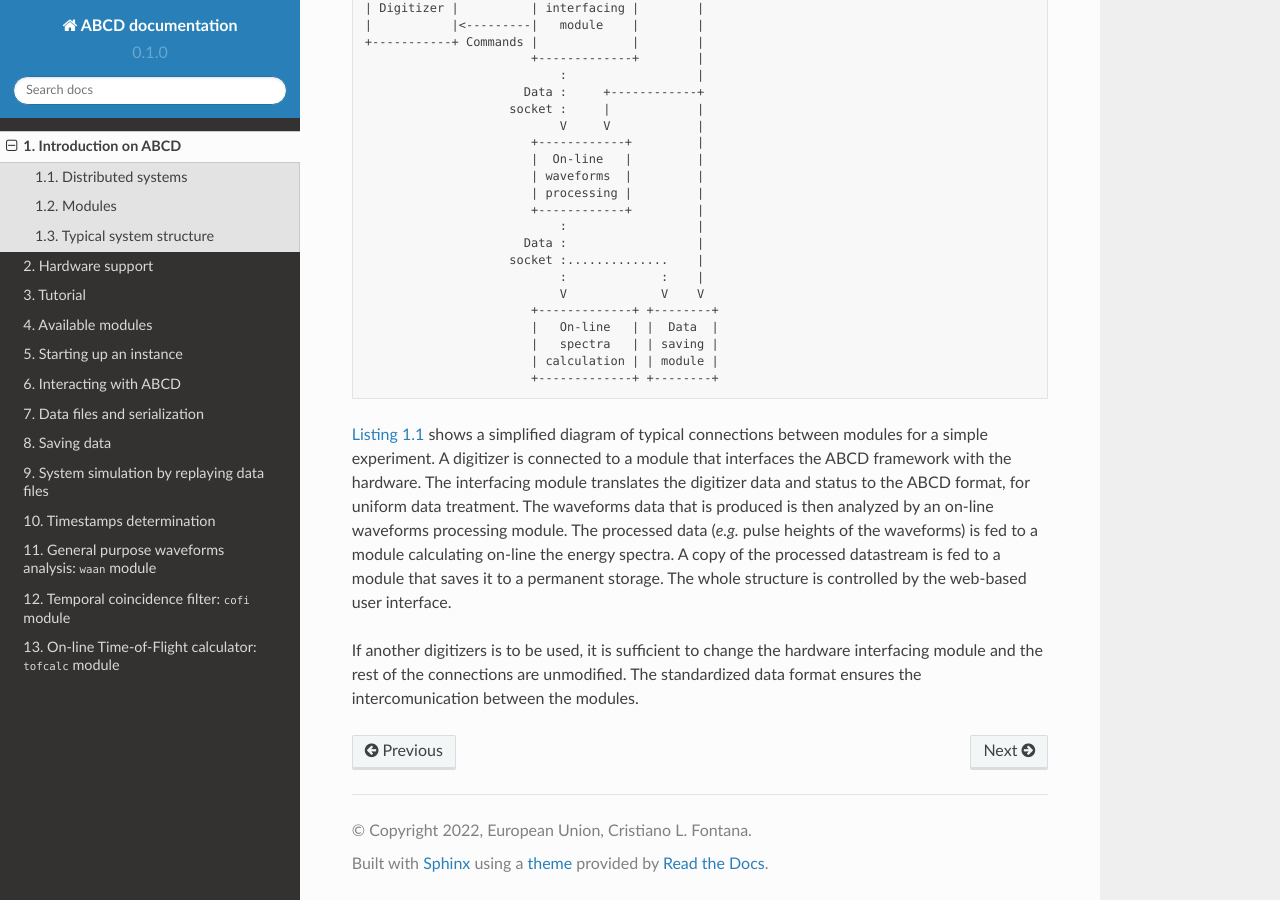
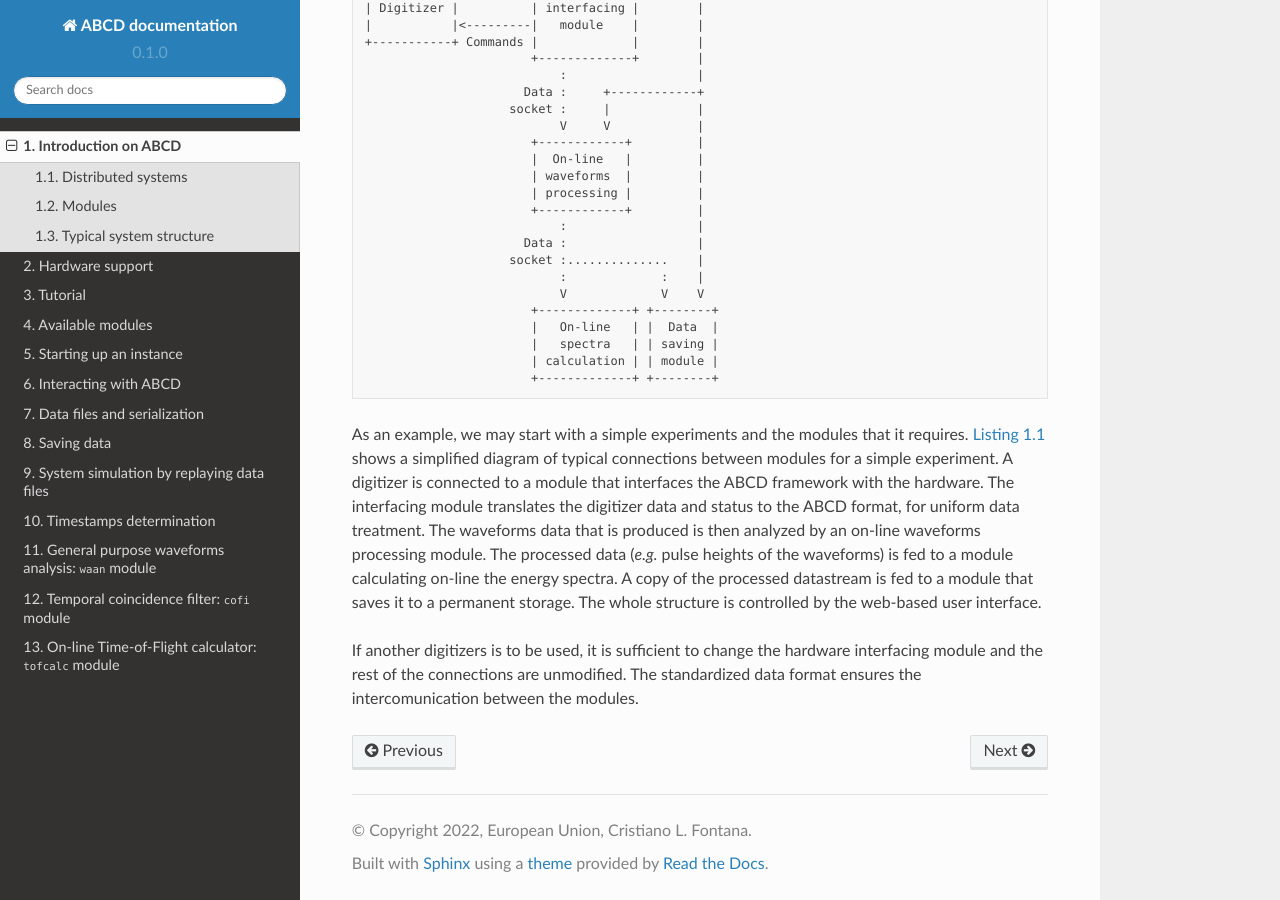
Before and after one commit to cl-fontana/abcd-docs, a Sphinx documentation site: the page built from docs/source/introduction.rst, in a window 1280 px wide and 900 px high, scrolled down 1639 px. Built offline with Sphinx 7.4.7 and the Read the Docs theme 2.0.0, drawn with Linux system fonts in a browser that asks for light colours.

Commit message:
Hack to avoid a warning

```diff
--- a/docs/source/introduction.rst
+++ b/docs/source/introduction.rst
@@ -88,6 +88,7 @@ Typical system structure
                            | calculation | | module |
                            +-------------+ +--------+
 
+As an example, we may start with a simple experiments and the modules that it requires.
 :numref:`diagram-simple-connections` shows a simplified diagram of typical connections between modules for a simple experiment.
 A digitizer is connected to a module that interfaces the ABCD framework with the hardware.
 The interfacing module translates the digitizer data and status to the ABCD format, for uniform data treatment.
```
